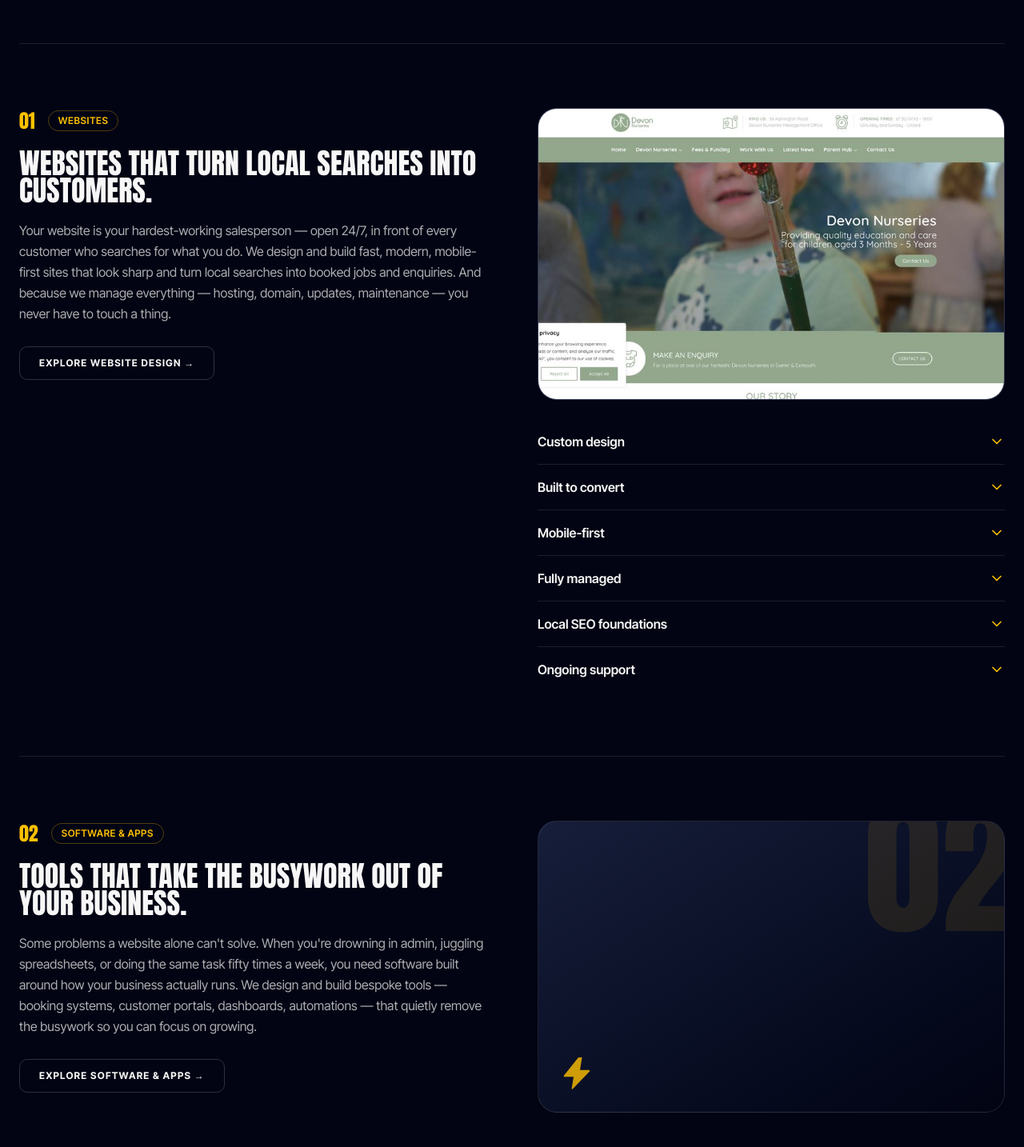
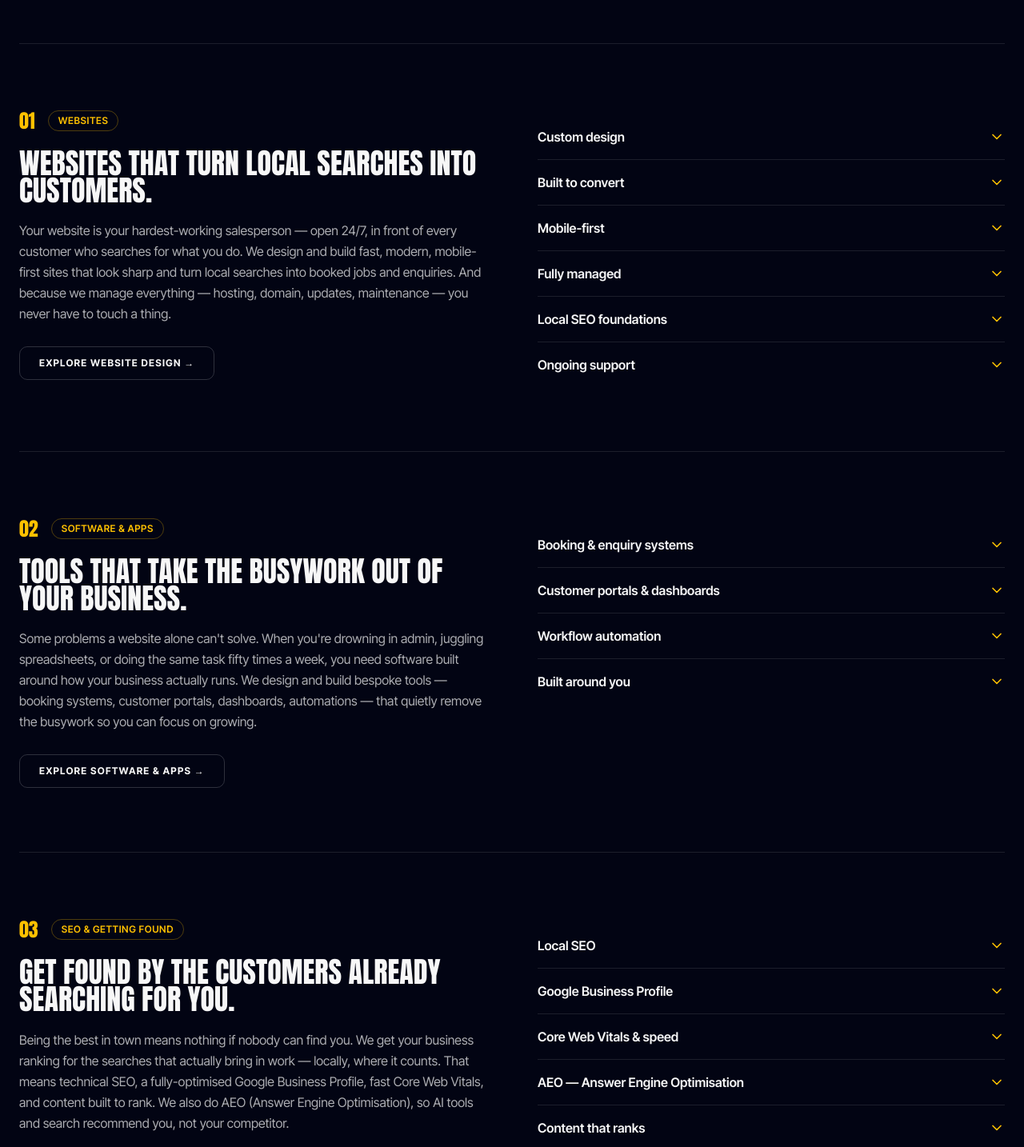
Before and after one commit to chazzmn/Charged-Studio, a Next.js app: page / in a window 1280 px wide. Shown: the part 2400-3834 px from the top of the page at 80% size. Built offline with nearby package versions, Linux system fonts and the light colour scheme; a web font is replaced by a local one.

Commit message:
Services: remove visuals, accordion-only right column

```diff
--- a/components/Services.tsx
+++ b/components/Services.tsx
@@ -1,10 +1,9 @@
 "use client";
 
-import Image from "next/image";
 import { motion, useReducedMotion } from "framer-motion";
 import Badge from "@/components/Badge";
 import Button from "@/components/Button";
-import { Chevron, BoltMark } from "@/components/icons";
+import { Chevron } from "@/components/icons";
 import { SERVICES } from "@/app/services/services-data";
 
 /**
@@ -14,46 +13,6 @@ import { SERVICES } from "@/app/services/services-data";
  * single-column, touch-friendly stack on mobile (sticky disabled, native
  * <details> accordions). Content comes from app/services/services-data.ts.
  */
-
-// Real work shots where they land; brand panels for the abstract services.
-const VISUALS: Record<string, { src: string; alt: string } | null> = {
-  websites: {
-    src: "/images/work/dn-home.jpg",
-    alt: "The Devon Nurseries website homepage we designed and built",
-  },
-  branding: {
-    src: "/images/work/chazzmn.jpg",
-    alt: "Branding work for the CHAZZMN clothing label",
-  },
-  software: null,
-  seo: null,
-};
-
-function Visual({ slug, index }: { slug: string; index: number }) {
-  const v = VISUALS[slug];
-  if (v) {
-    return (
-      <div className="relative aspect-[16/10] overflow-hidden rounded-xl border border-border bg-surface">
-        <Image
-          src={v.src}
-          alt={v.alt}
-          fill
-          sizes="(max-width: 1024px) 100vw, 50vw"
-          className="object-cover object-top"
-        />
-      </div>
-    );
-  }
-  // Brand panel for abstract services.
-  return (
-    <div className="relative aspect-[16/10] overflow-hidden rounded-xl border border-border bg-gradient-to-br from-surface to-bg">
-      <span className="pointer-events-none absolute -right-4 -top-10 font-anton text-[12rem] leading-none text-accent/10">
-        {String(index + 1).padStart(2, "0")}
-      </span>
-      <BoltMark className="absolute bottom-6 left-6 h-12 w-12 text-accent/80" />
-    </div>
-  );
-}
 
 function AccordionItem({ title, body }: { title: string; body: string }) {
   return (
@@ -130,14 +89,11 @@ export default function Services() {
               </Button>
             </div>
 
-            {/* Right — visual + accordion */}
-            <div>
-              <Visual slug={service.slug} index={i} />
-              <div className="mt-6">
-                {service.features.map((f) => (
-                  <AccordionItem key={f.title} title={f.title} body={f.body} />
-                ))}
-              </div>
+            {/* Right — accordion of detail points */}
+            <div className="lg:pt-2">
+              {service.features.map((f) => (
+                <AccordionItem key={f.title} title={f.title} body={f.body} />
+              ))}
             </div>
           </motion.div>
         ))}
```
